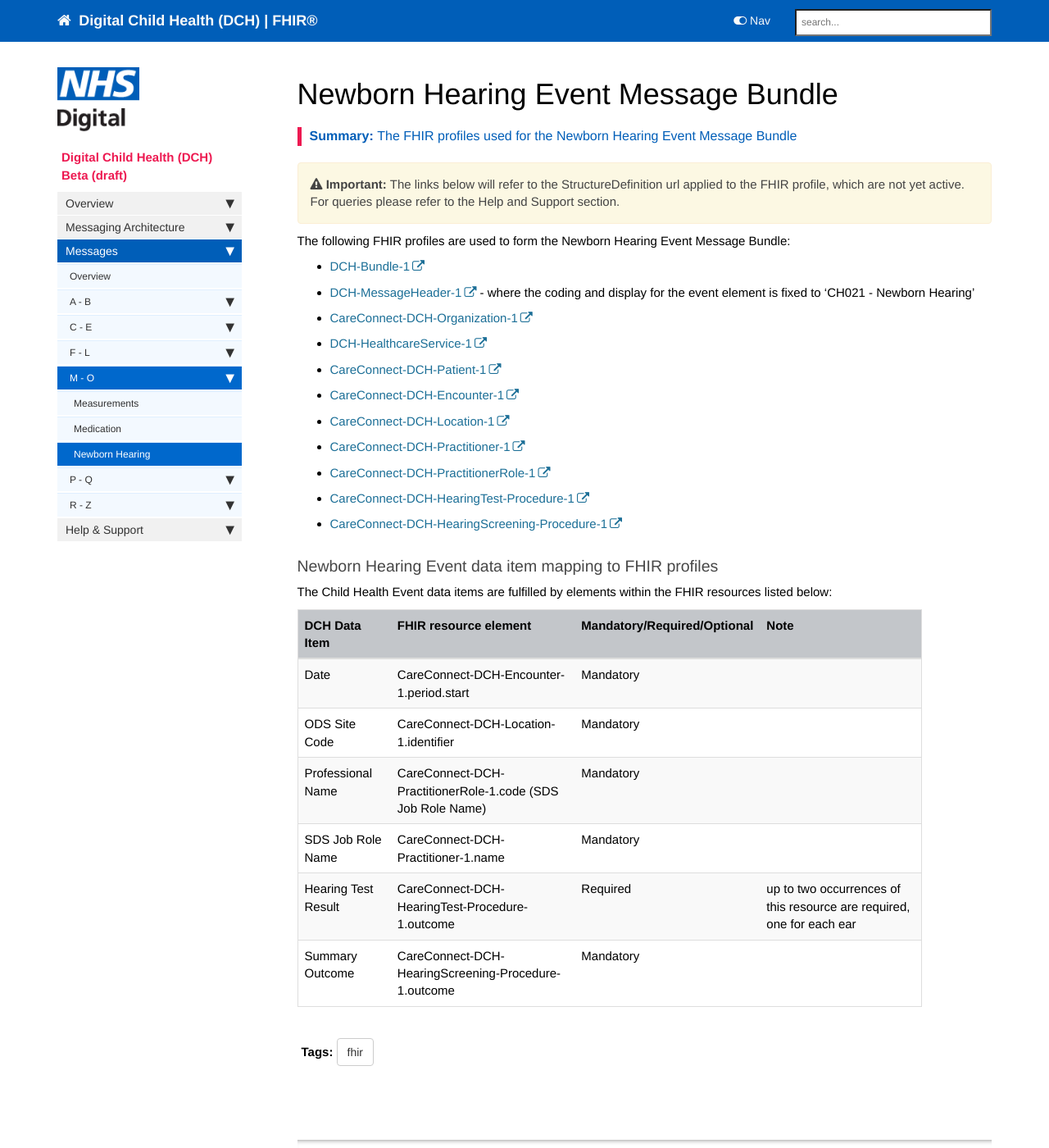
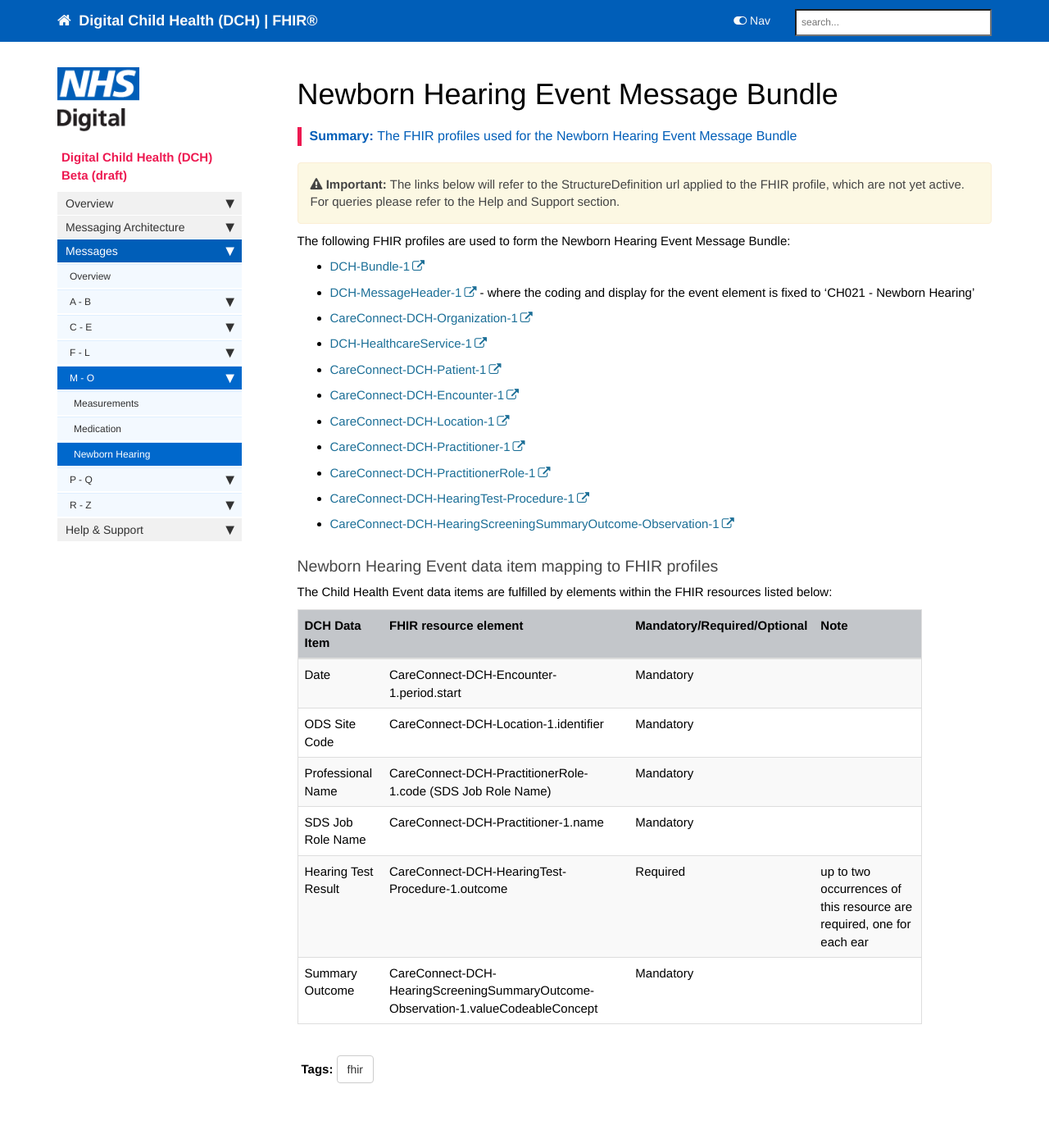
Before and after one commit to nhsconnect/Digital-Child-Health-STU3, a Jekyll site: the page built from pages/explore/explore_newborn_hearing.md, in a window 1280 px wide and 1400 px high. Shown: the whole window at 82% size. Built offline with Jekyll 4.4.1, drawn with Linux system fonts in a browser that asks for light colours; nearby versions of some CDN libraries; comment, search, counter and statistics services are not loaded.

Commit message:
Newborn hearing event markdown

```diff
--- a/pages/explore/explore_newborn_hearing.md
+++ b/pages/explore/explore_newborn_hearing.md
@@ -21,7 +21,7 @@ The following FHIR profiles are used to form the Newborn Hearing Event Message B
 - [CareConnect-DCH-Practitioner-1](https://fhir.nhs.uk/STU3/StructureDefinition/CareConnect-DCH-Practitioner-1)
 - [CareConnect-DCH-PractitionerRole-1](https://fhir.nhs.uk/STU3/StructureDefinition/CareConnect-DCH-PractitionerRole-1)
 - [CareConnect-DCH-HearingTest-Procedure-1](https://fhir.nhs.uk/STU3/StructureDefinition/CareConnect-DCH-HearingTest-Procedure-1)
-- [CareConnect-DCH-HearingScreening-Procedure-1](https://fhir.nhs.uk/STU3/StructureDefinition/CareConnect-DCH-HearingScreening-Procedure-1)
+- [CareConnect-DCH-HearingScreeningSummaryOutcome-Observation-1](https://fhir.nhs.uk/STU3/StructureDefinition/CareConnect-DCH-HearingScreeningSummaryOutcome-Observation-1)
 
 ### Newborn Hearing Event data item mapping to FHIR profiles ###
 
@@ -34,4 +34,4 @@ The Child Health Event data items are fulfilled by elements within the FHIR reso
 | Professional Name   | CareConnect-DCH-PractitionerRole-1.code (SDS Job Role Name) | Mandatory                   |                                                                       |
 | SDS Job Role Name   | CareConnect-DCH-Practitioner-1.name                         | Mandatory                   |                                                                       |
 | Hearing Test Result | CareConnect-DCH-HearingTest-Procedure-1.outcome             | Required                    | up to two occurrences of this resource are required, one for each ear |
-| Summary Outcome     | CareConnect-DCH-HearingScreening-Procedure-1.outcome        | Mandatory                   |                                                                       |
+| Summary Outcome     | CareConnect-DCH-HearingScreeningSummaryOutcome-Observation-1.valueCodeableConcept        | Mandatory                   |                                                                       |
```
